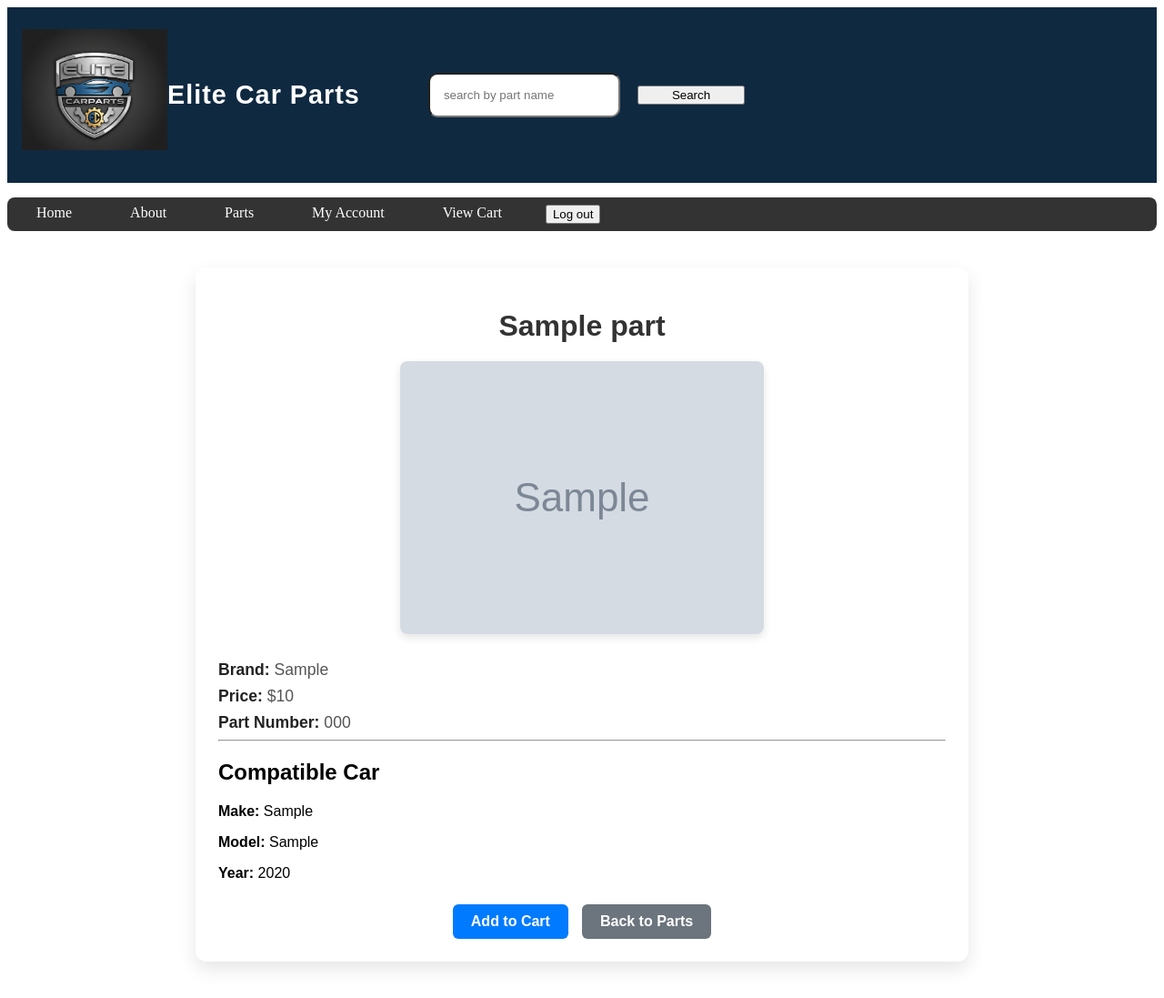
After one commit to chacho8800/elite-car-parts, a Django app: page /parts/1 in a window 1280 px wide. The commit adds this page. Shown: the whole page at 91% size. Run offline with Django 5.2, Linux system fonts and the light colour scheme; a user stored in the database is signed in; tables that the repository leaves empty hold one stand-in row (values such as "Sample post"); grey boxes marked "Sample" are stand-in pictures.

Commit message:
add cart

```diff
--- /dev/null
+++ b/main_app/static/css/parts/part-detail.css
@@ -0,0 +1,63 @@
+.part-detail {
+    max-width: 800px;
+    margin: 40px auto;
+    padding: 25px;
+    background-color: #fff;
+    border-radius: 12px;
+    box-shadow: 0 8px 20px rgba(0, 0, 0, 0.1);
+    font-family: 'Arial', sans-serif;
+}
+
+.part-title {
+    font-size: 2rem;
+    margin-bottom: 20px;
+    color: #333;
+    text-align: center;
+}
+
+.part-image {
+    text-align: center;
+    margin-bottom: 25px;
+}
+
+.part-image img {
+    max-width: 100%;
+    border-radius: 8px;
+    box-shadow: 0 4px 10px rgba(0,0,0,0.1);
+}
+
+.part-info p {
+    font-size: 1.1rem;
+    margin: 8px 0;
+    color: #555;
+}
+
+.part-info strong {
+    color: #222;
+}
+
+.part-actions {
+    display: flex;
+    justify-content: center;
+    gap: 15px;
+    margin-top: 25px;
+}
+
+.part-actions .btn {
+    padding: 10px 20px;
+    border-radius: 6px;
+    text-decoration: none;
+    font-weight: bold;
+    transition: background-color 0.3s ease, color 0.3s ease;
+}
+
+.btn-primary {
+    background-color: #007bff;
+    color: #fff;
+}
+
+
+.btn-secondary {
+    background-color: #6c757d;
+    color: #fff;
+}
--- a/main_app/templates/base.html
+++ b/main_app/templates/base.html
@@ -27,13 +27,15 @@
       <nav>
         <ul>
           {% if user.is_authenticated %}
+          <li><a href="/">Home</a></li>
           <li><a href="/about">About</a></li>
           <li><a href="/parts">Parts</a></li>
           <li><a href="/account">My Account</a></li>
+          <li><a href="{% url 'view-cart' %}">View Cart</a></li>
           <li>
             <form id='logout' method='post' action="{% url 'logout'%}">
               {% csrf_token %}
-              <button type="submit">Log out</button>
+              <button type="submit" class="logout-btn">Log out</button>
             </form>
           </li>
           {% else %}
--- /dev/null
+++ b/main_app/templates/parts/detail.html
@@ -0,0 +1,34 @@
+{% extends "base.html" %} {% load static %}
+
+{% block head %}
+<title>{{ part.name }}</title>
+<link rel="stylesheet" href="{% static 'css/parts/part-detail.css' %}">
+{% endblock %}
+
+{% block content %}
+<div class="part-detail card">
+    <h1 class="part-title">{{ part.name }}</h1>
+
+    <div class="part-image">
+        <img src="{{ part.img.url }}" alt="{{ part.name }}" loading="lazy">
+    </div>
+
+    <div class="part-info">
+        <p><strong>Brand:</strong> {{ part.brand }}</p>
+        <p><strong>Price:</strong> ${{ part.price }}</p>
+        <p><strong>Part Number:</strong> {{ part.part_number }}</p>
+    </div>
+    <hr >
+    <h2>Compatible Car</h2>
+    <div class='car-info'>
+        <p><strong>Make:</strong> {{ part.car.make }}</p>
+        <p><strong>Model:</strong> {{ part.car.model}}</p>
+        <p><strong>Year:</strong> {{ part.car.year}}</p>
+    </div>
+
+    <div class="part-actions">
+        <a href="{% url 'add-to-cart' part.id%}" class="btn btn-primary">Add to Cart</a>
+        <a href="{% url 'part-index' %}" class="btn btn-secondary">Back to Parts</a>
+    </div>
+</div>
+{% endblock %}
--- a/main_app/urls.py
+++ b/main_app/urls.py
@@ -1,11 +1,25 @@
 from django.urls import path
 from . import views
+from django.conf import settings
+from django.conf.urls.static import static
+from django.contrib.auth.views import LogoutView
+
 
 urlpatterns = [
     path('', views.home, name='home'),
     path("about/", views.about, name="about"),
     path("account/", views.account, name='account'),
+
+    path("parts/", views.part_index, name="part-index"),
+    path("parts/<int:part_id>", views.part_detail, name="part-detail"),
+    path('cart/', views.view_cart, name='view-cart'),
+    path("cart/add/<int:part_id>", views.add_to_cart, name="add-to-cart"),
+    path('cart/remove/<int:part_id>/', views.CartDelete.as_view(), name='cart-remove'),
+
     path("accounts/login/", views.Login.as_view(), name="login"),
     path("accounts/signup/", views.signup, name="signup"),
+    path("accounts/logout/", LogoutView.as_view(next_page='/'), name="logout"),
+]
 
-]
+if settings.DEBUG:
+    urlpatterns += static(settings.MEDIA_URL, document_root=settings.MEDIA_ROOT)
--- a/main_app/views.py
+++ b/main_app/views.py
@@ -6,6 +6,8 @@ from django.contrib.auth.forms import UserCreationForm
 from django.contrib.auth.decorators import login_required
 from django.contrib.auth.mixins import LoginRequiredMixin
 from .forms import CustomUserCreationForm
+from .models import Part, Car
+from django.views.generic import CreateView, DeleteView
 
 
 
@@ -37,3 +39,53 @@ def home(request):
 
 def about(request):
     return render(request,"about.html")
+
+@login_required
+def part_index(request):
+    parts = Part.objects.filter(owner=request.user)
+    return render(request, "parts/index.html", {"parts": parts})
+
+@login_required
+def part_detail(request, part_id):
+    part = Part.objects.get(id=part_id)
+    return render(request, "parts/detail.html", {"part" : part})
+
+@login_required
+def add_to_cart(request, part_id):
+    part = Part.objects.get(id=part_id)
+
+    cart = request.session.get('cart', {})
+
+    if str(part_id) in cart:
+        cart[str(part_id)] += 1
+    else:
+        cart[str(part_id)] = 1
+
+    request.session['cart'] = cart
+    return redirect('part-index')
+
+@login_required
+def view_cart(request):
+    cart = request.session.get('cart', {})
+    parts = Part.objects.filter(id__in=cart.keys())
+    cart_items = []
+
+    for part in parts:
+        cart_items.append({
+            'part': part,
+            'quantity': cart[str(part.id)],
+        })
+
+    return render(request, 'parts/cart.html', {'cart_items': cart_items})
+
+class CartDelete(LoginRequiredMixin, DeleteView):
+
+    def get(self, request, part_id):
+        cart = request.session.get('cart', {})
+        part_id_str = str(part_id)
+        if part_id_str in cart:
+            cart[part_id_str] -= 1
+            if cart[part_id_str] <= 0:
+                del cart[part_id_str]
+            request.session['cart'] = cart
+        return redirect('view-cart')
```
Also changed, not shown: main_app/static/css/parts/cart.css (added, +33 -0 lines), main_app/static/css/parts/part-index.css (added, +37 -0 lines), main_app/templates/parts/cart.html (added, +41 -0 lines), main_app/templates/parts/index.html (added, +23 -0 lines), main_app/static/css/base.css (line endings or trailing spaces), parts_images/71FZXJroy2L._AC_SY879_.jpg (added), parts_images/bosch_quietcast_copper_free_ceramic_pads_440px.avif (added).
